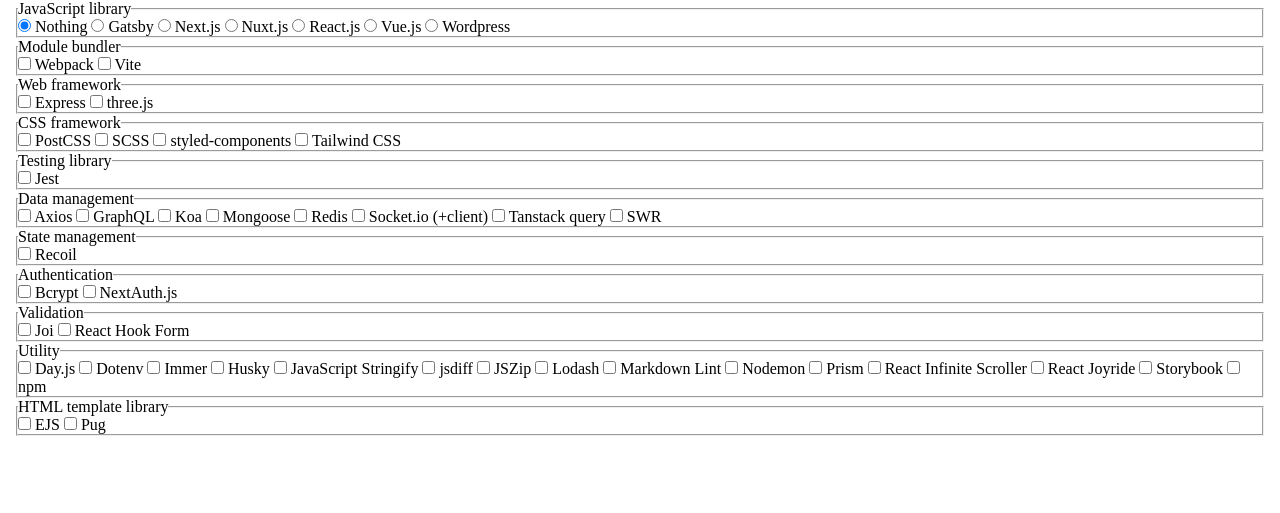
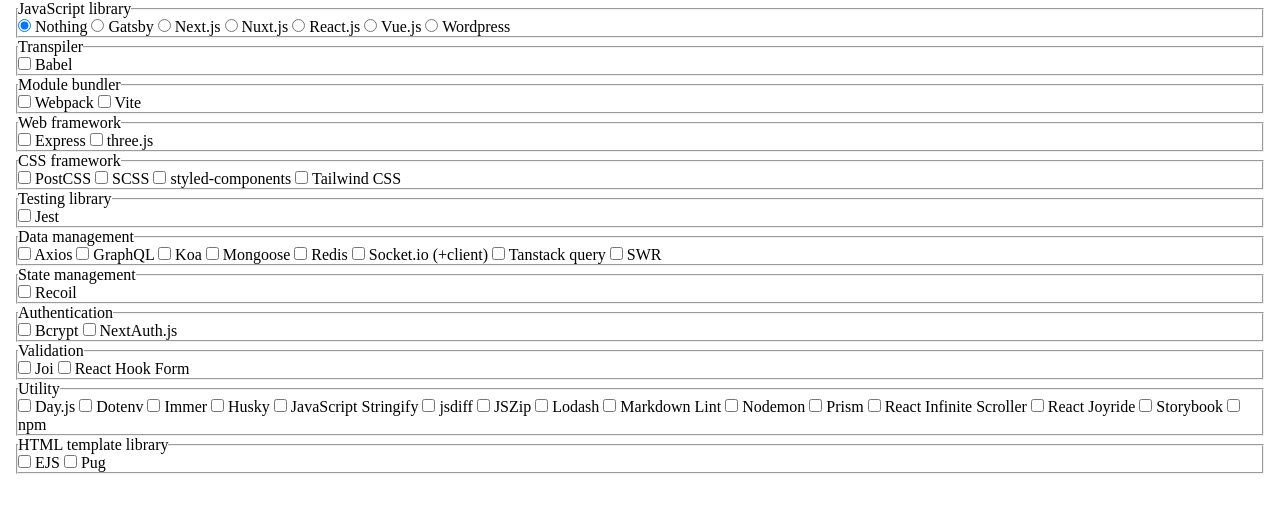
Before and after one commit to biniruu/boilerplate-generator, a website built with webpack: page public/index.html in a window 1280 px wide. Shown: the part 109-622 px from the top of the page. Built offline with nearby package versions, Linux system fonts and the light colour scheme; some packages are replaced by stand-ins of ours; what javascript-stringify would draw is missing.

Commit message:
feat(index.html): add babel option

```diff
--- a/public/index.html
+++ b/public/index.html
@@ -37,6 +37,11 @@
               <label for="vue">Vue.js</label>
               <input type="radio" name="js-lib" id="wordpress" class="wordpress" value="wordpress" />
               <label for="wordpress">Wordpress</label>
+            </fieldset>
+            <fieldset>
+              <legend>Transpiler</legend>
+              <input type="checkbox" name="babel" id="babel" class="babel" value="babel" />
+              <label for="babel">Babel</label>
             </fieldset>
             <fieldset>
               <legend>Module bundler</legend>
```
